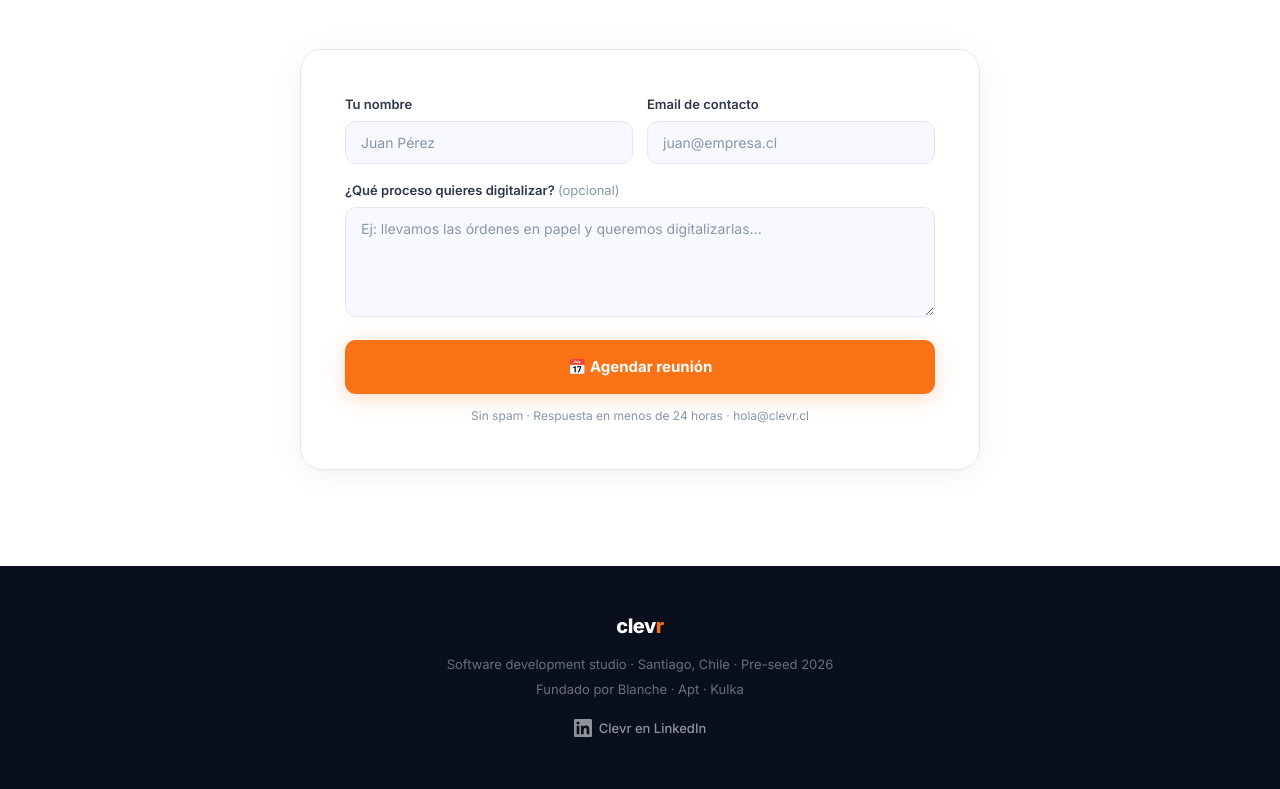
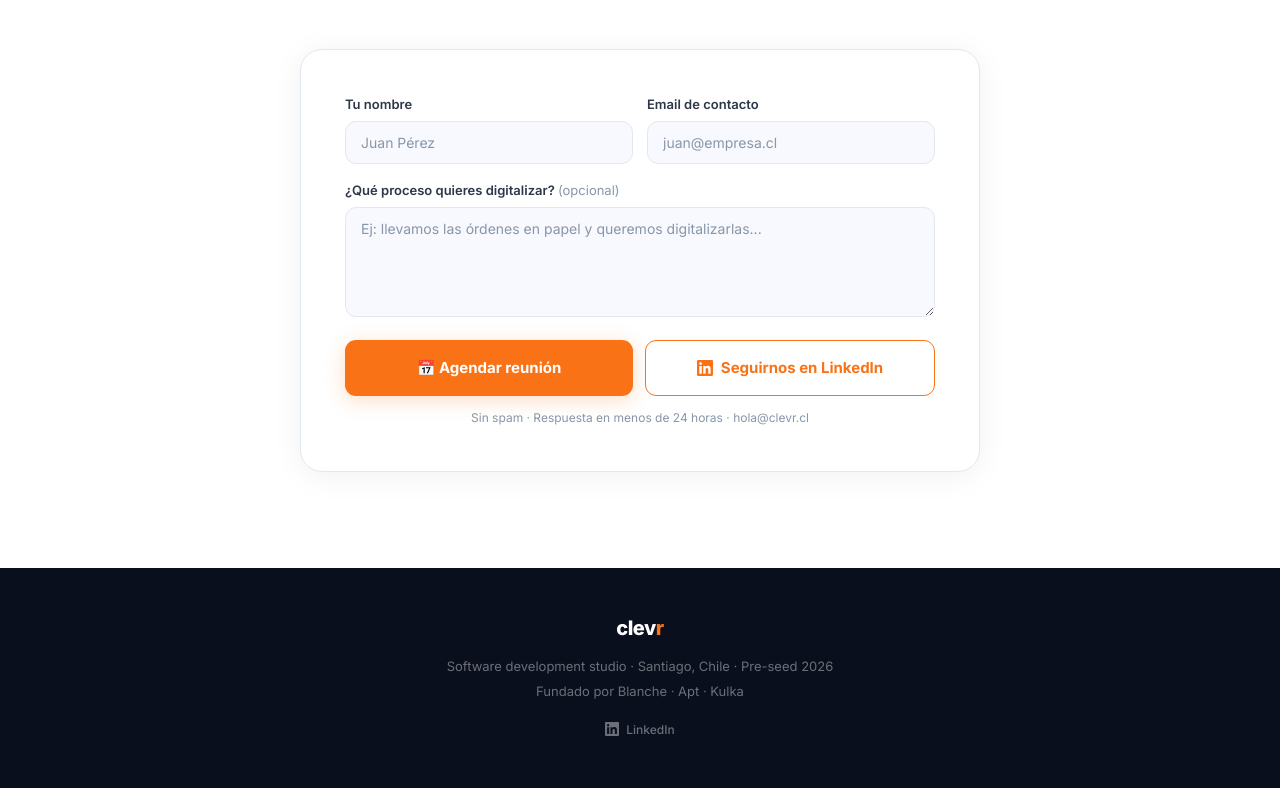
Before and after one commit to AlanKulka/clevr-landing, a plain HTML site: page index.html in a window 1280 px wide. Shown: the part 5996-6785 px from the top of the page. Drawn offline with Linux system fonts and the light colour scheme; animation ran at ten frames a second.

Commit message:
Move LinkedIn button to contact section, keep subtle link in footer
Co-Authored-By: Claude Sonnet 4.6 <noreply@anthropic.com>

```diff
--- a/index.html
+++ b/index.html
@@ -1209,6 +1209,10 @@ footer p{font-size:13px;color:rgba(255,255,255,.4);line-height:1.9}
         </div>
         <div class="contact-btns">
           <a href="https://calendar.google.com/calendar/appointments" target="_blank" rel="noopener" class="fsubmit" style="text-align:center;text-decoration:none;display:flex;align-items:center;justify-content:center;gap:8px">📅 Agendar reunión</a>
+          <a href="https://www.linkedin.com/company/softwarefactoryclevr/" target="_blank" rel="noopener" class="fsubmit btn-agenda" style="gap:8px">
+            <svg width="16" height="16" viewBox="0 0 24 24" fill="currentColor"><path d="M20.447 20.452h-3.554v-5.569c0-1.328-.027-3.037-1.852-3.037-1.853 0-2.136 1.445-2.136 2.939v5.667H9.351V9h3.414v1.561h.046c.477-.9 1.637-1.85 3.37-1.85 3.601 0 4.267 2.37 4.267 5.455v6.286zM5.337 7.433a2.062 2.062 0 01-2.063-2.065 2.064 2.064 0 112.063 2.065zm1.782 13.019H3.555V9h3.564v11.452zM22.225 0H1.771C.792 0 0 .774 0 1.729v20.542C0 23.227.792 24 1.771 24h20.451C23.2 24 24 23.227 24 22.271V1.729C24 .774 23.2 0 22.222 0h.003z"/></svg>
+            Seguirnos en LinkedIn
+          </a>
         </div>
         <p class="fnote">Sin spam · Respuesta en menos de 24 horas · hola@clevr.cl</p>
       </div>
@@ -1228,9 +1232,9 @@ footer p{font-size:13px;color:rgba(255,255,255,.4);line-height:1.9}
   <div class="fl">clev<span>r</span></div>
   <p>Software development studio · Santiago, Chile · Pre-seed 2026</p>
   <p>Fundado por Blanche · Apt · Kulka</p>
-  <a href="https://www.linkedin.com/company/softwarefactoryclevr/" target="_blank" rel="noopener" style="display:inline-flex;align-items:center;gap:7px;margin-top:16px;color:rgba(255,255,255,.55);text-decoration:none;font-size:13px;font-weight:500;transition:color .2s" onmouseover="this.style.color='#fff'" onmouseout="this.style.color='rgba(255,255,255,.55)'">
-    <svg width="18" height="18" viewBox="0 0 24 24" fill="currentColor"><path d="M20.447 20.452h-3.554v-5.569c0-1.328-.027-3.037-1.852-3.037-1.853 0-2.136 1.445-2.136 2.939v5.667H9.351V9h3.414v1.561h.046c.477-.9 1.637-1.85 3.37-1.85 3.601 0 4.267 2.37 4.267 5.455v6.286zM5.337 7.433a2.062 2.062 0 01-2.063-2.065 2.064 2.064 0 112.063 2.065zm1.782 13.019H3.555V9h3.564v11.452zM22.225 0H1.771C.792 0 0 .774 0 1.729v20.542C0 23.227.792 24 1.771 24h20.451C23.2 24 24 23.227 24 22.271V1.729C24 .774 23.2 0 22.222 0h.003z"/></svg>
-    Clevr en LinkedIn
+  <a href="https://www.linkedin.com/company/softwarefactoryclevr/" target="_blank" rel="noopener" style="display:inline-flex;align-items:center;gap:7px;margin-top:16px;color:rgba(255,255,255,.4);text-decoration:none;font-size:12px;font-weight:500;transition:color .2s" onmouseover="this.style.color='rgba(255,255,255,.7)'" onmouseout="this.style.color='rgba(255,255,255,.4)'">
+    <svg width="14" height="14" viewBox="0 0 24 24" fill="currentColor"><path d="M20.447 20.452h-3.554v-5.569c0-1.328-.027-3.037-1.852-3.037-1.853 0-2.136 1.445-2.136 2.939v5.667H9.351V9h3.414v1.561h.046c.477-.9 1.637-1.85 3.37-1.85 3.601 0 4.267 2.37 4.267 5.455v6.286zM5.337 7.433a2.062 2.062 0 01-2.063-2.065 2.064 2.064 0 112.063 2.065zm1.782 13.019H3.555V9h3.564v11.452zM22.225 0H1.771C.792 0 0 .774 0 1.729v20.542C0 23.227.792 24 1.771 24h20.451C23.2 24 24 23.227 24 22.271V1.729C24 .774 23.2 0 22.222 0h.003z"/></svg>
+    LinkedIn
   </a>
 </footer>
 
```
